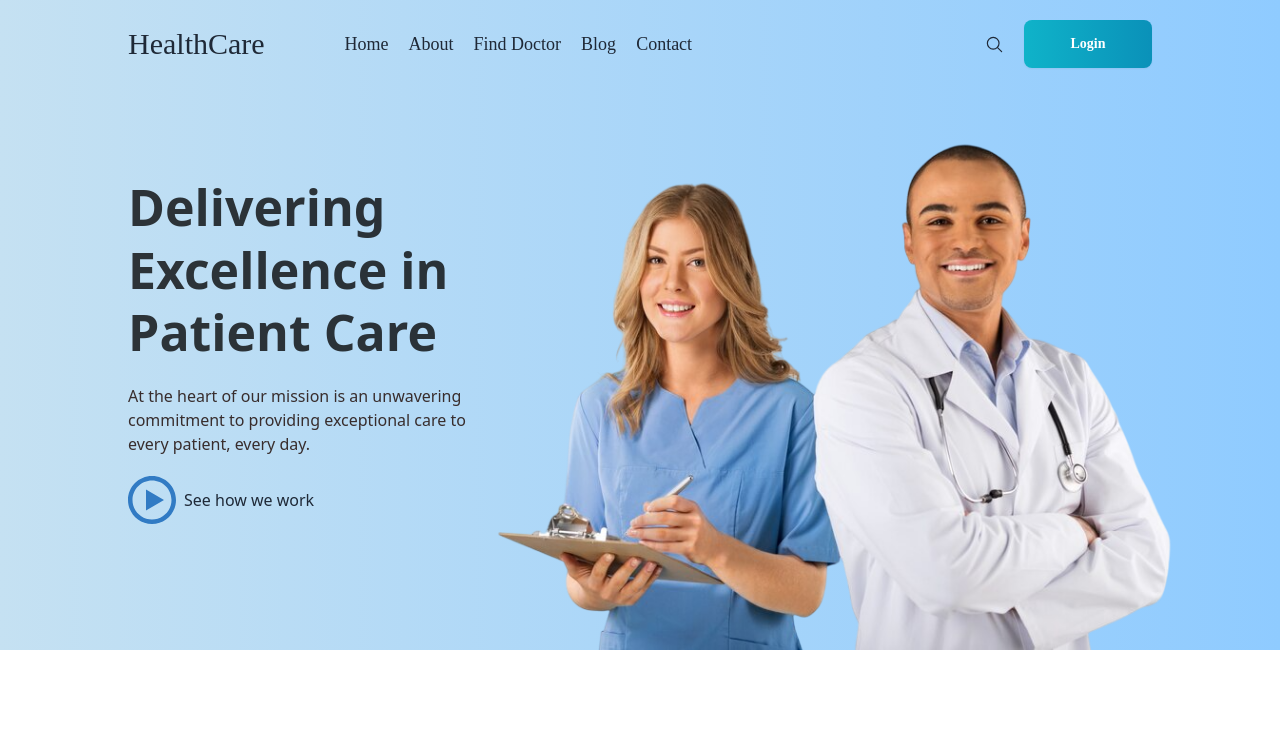
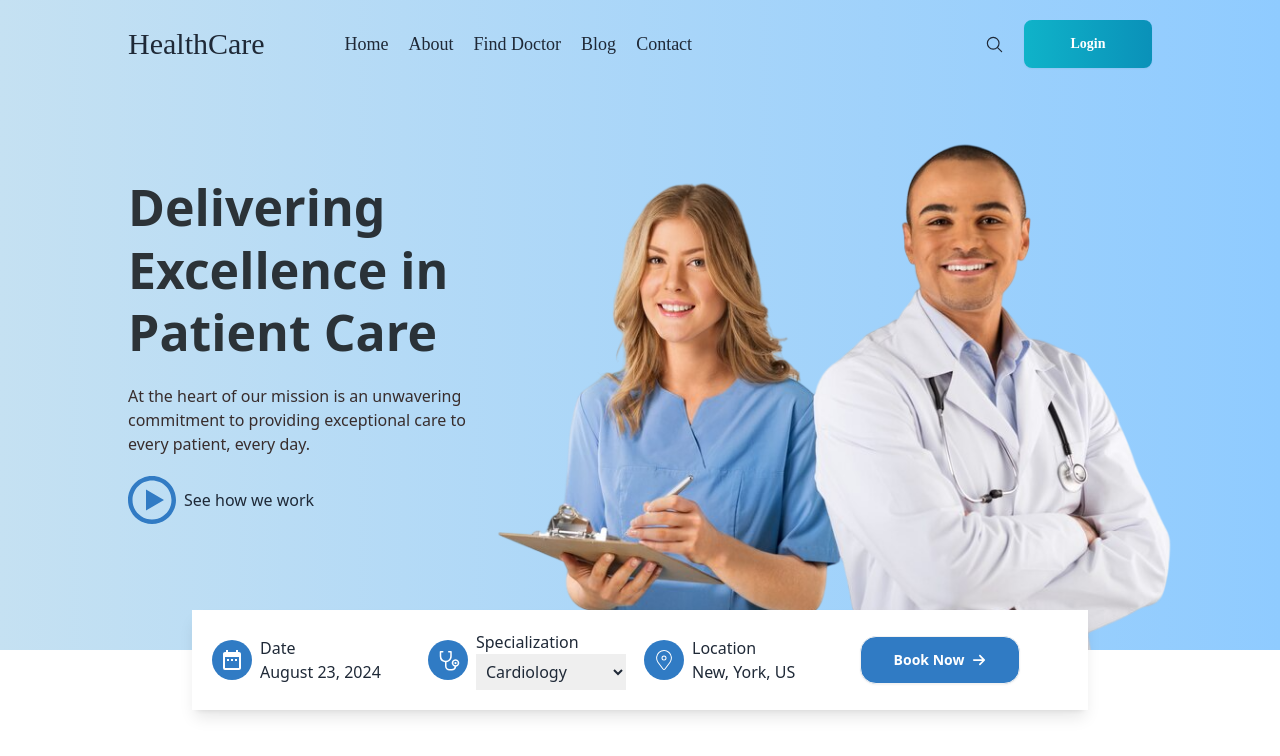
Before and after one commit to kalidashodekare14/HealthCare, a Next.js app: page / in a window 1280 px wide. Shown: the top 756 px of the page. Built offline with nearby package versions, Linux system fonts and the light colour scheme; a web font is replaced by a local one.

Commit message:
Project Update

```diff
--- a/src/app/layout.js
+++ b/src/app/layout.js
@@ -24,10 +24,8 @@ export default function RootLayout({ children }) {
       <body
         className={`${geistSans.variable} ${geistMono.variable} antialiased`}
       >
-        <div className="relative">
-          <Navbar></Navbar>
-          {children}
-        </div>
+        <Navbar></Navbar>
+        {children}
       </body>
     </html>
   );
--- a/src/app/page.js
+++ b/src/app/page.js
@@ -1,11 +1,14 @@
 import Banner from "@/components/Banner";
+import BookNow from "@/components/BookNow";
 import Image from "next/image";
+
 
 
 export default function Home() {
   return (
     <div>
       <Banner></Banner>
+      <BookNow></BookNow>
     </div>
   );
 }
--- a/src/components/Banner.jsx
+++ b/src/components/Banner.jsx
@@ -6,7 +6,7 @@ import { ImPlay2 } from "react-icons/im";
 
 const Banner = () => {
     return (
-        <div className="bg-gradient-to-r from-[#C5E1F2] to-[#8FCBFF] h-[650px] ">
+        <div className="relative z-10 bg-gradient-to-r from-[#C5E1F2] to-[#8FCBFF] h-[650px] ">
             <div className="flex items-center lg:h-[700px] h-[500px]">
                 {/* left side */}
                 <div className='lg:w-[40%] lg:mx-32 lg:space-y-5 space-y-6'>
@@ -19,15 +19,14 @@ const Banner = () => {
                 </div>
             </div>
             <div>
-                <Image className="absolute bottom-0 lg:right-24 right-2 lg:w-[55%]" src={doctor} width={500} height={300} draggable={false} />
+                <Image className="absolute bottom-0 lg:right-24 right-2 lg:w-[55%]" src={doctor} width={500} height={300} draggable={false} alt='banner.png' />
             </div>
             {/* Open the modal using document.getElementById('ID').showModal() method */}
             <dialog id="my_modal_2" className="modal">
                 <div className="modal-box bg-none">
                     <video
-                    controls
-                    autoPlay
-
+                        controls
+                        autoPlay
                     >
                         <source src='/image/intro_video.mp4' type='video/mp4'></source>
                     </video>
--- /dev/null
+++ b/src/components/BookNow.jsx
@@ -0,0 +1,52 @@
+import React from 'react'
+import { MdDateRange } from "react-icons/md";
+import { PiStethoscope } from "react-icons/pi";
+import { CiLocationOn } from "react-icons/ci";
+import { FaArrowRight } from "react-icons/fa6";
+
+const BookNow = () => {
+    return (
+        <div className='-mt-10 z-20 relative mb-10 '>
+            <div className='grid grid-cols-2 lg:grid-cols-4 gap-2 lg:w-[70%] m-auto bg-white shadow-lg p-5'>
+                <div className='flex items-center gap-2'>
+                    <div className='bg-[#307bc4] p-2 text-white rounded-full'>
+                        <MdDateRange className='text-2xl' />
+                    </div>
+                    <div>
+                        <h1 className='font-[500]'>Date</h1>
+                        <p>August 23, 2024</p>
+                    </div>
+                </div>
+                <div className='flex items-center gap-2'>
+                    <div className='bg-[#307bc4] p-2 text-white rounded-full'>
+                        <PiStethoscope className='text-2xl' />
+                    </div>
+                    <div>
+                        <h1 className='font-[500]'>Specialization</h1>
+                        <select className='lg:p-[6px]'>
+                            <option>Cardiology</option>
+                            <option>Dermatology</option>
+                            <option>Neurology</option>
+                            <option>Pediatrics</option>
+                            <option>Ophthalmology</option>
+                        </select>
+                    </div>
+                </div>
+                <div className='flex items-center gap-2'>
+                    <div className='bg-[#307bc4] p-2 text-white rounded-full'>
+                        <CiLocationOn className='text-2xl' />
+                    </div>
+                    <div>
+                        <h1 className='font-[500]'>Location</h1>
+                        <p>New, York, US</p>
+                    </div>
+                </div>
+                <div className='flex items-center gap-2'>
+                    <button className='btn bg-[#307bc4] text-white w-40 rounded-2xl'>Book Now <FaArrowRight /></button>
+                </div>
+            </div>
+        </div>
+    )
+}
+
+export default BookNow
--- a/src/components/Navbar.jsx
+++ b/src/components/Navbar.jsx
@@ -2,6 +2,7 @@
 import React, { useState } from 'react'
 import { IoSearchOutline } from "react-icons/io5";
 import { FaBars } from "react-icons/fa";
+import dynamic from 'next/dynamic';
 
 
 
@@ -16,6 +17,7 @@ const Navbar = () => {
   console.log(toggle)
 
   return (
+    <div className='relative z-20'>
       <nav className='absolute top-0 w-full lg:px-32 px-3 flex justify-between py-5 font-roboto font-[200]'>
         <div className='flex items-center gap-20'>
           <h1 className='text-3xl'>HealthCare</h1>
@@ -32,7 +34,7 @@ const Navbar = () => {
           <button className='btn w-32 bg-gradient-to-r from-[#0fb3c9] to-[#0a91b9] border-0 text-white'>Login</button>
           <FaBars onClick={handleToggle} className='lg:hidden' />
         </div>
-      <ul className={`absolute left-0 p-5 lg:hidden  bg-green-600 w-full flex flex-col  gap-5 text-[19px] font-[300] translate-y-14 duration-700  ${toggle ? "translate-x-0": "-translate-x-full"}`}>
+        <ul className={`absolute left-0 p-5 lg:hidden  bg-green-600 w-full flex flex-col  gap-5 text-[19px] font-[300] translate-y-14 duration-700  ${toggle ? "translate-x-0" : "-translate-x-full"}`}>
           <li>Home</li>
           <li>About</li>
           <li>Find Doctor</li>
@@ -40,7 +42,8 @@ const Navbar = () => {
           <li>Contact</li>
         </ul>
       </nav>
+    </div>
   )
 }
 
-export default Navbar
+export default dynamic(() => Promise.resolve(Navbar), { ssr: false })
```
Lines whose indentation alone changed are shown as unchanged.
